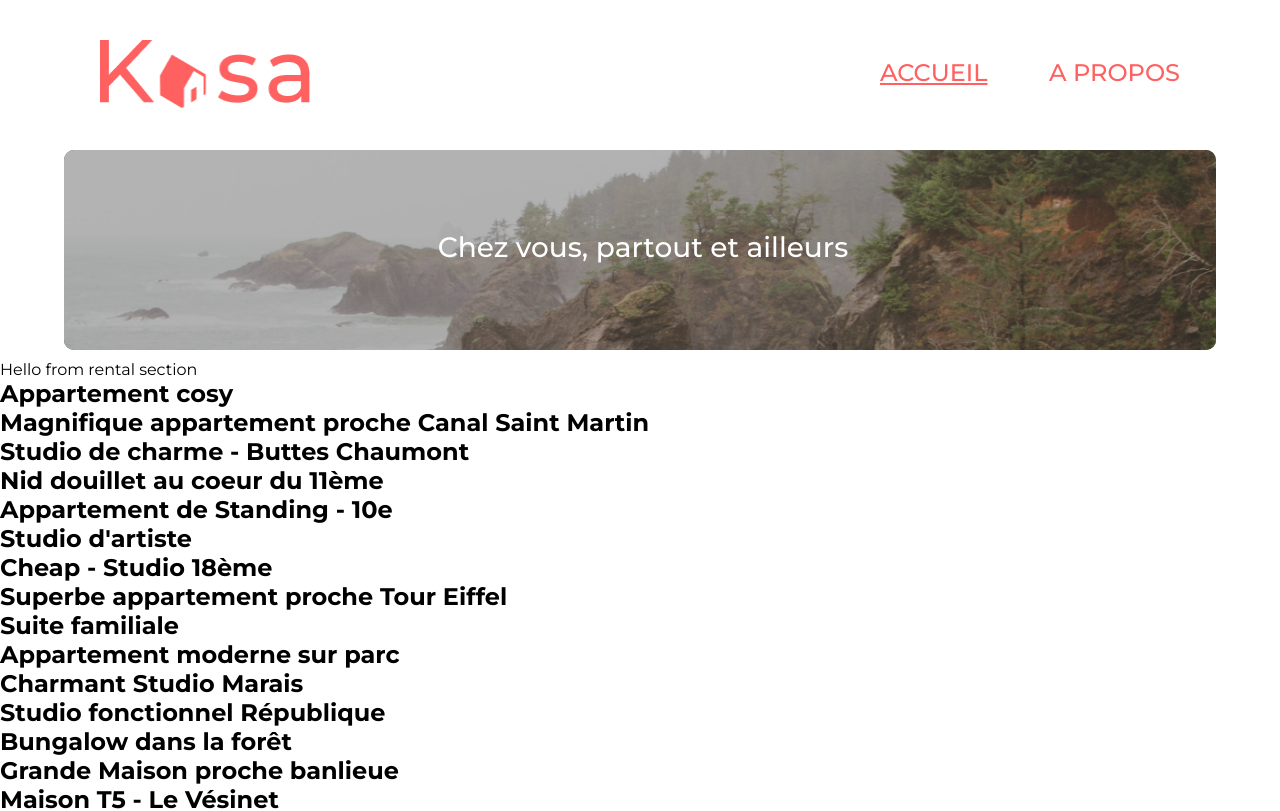
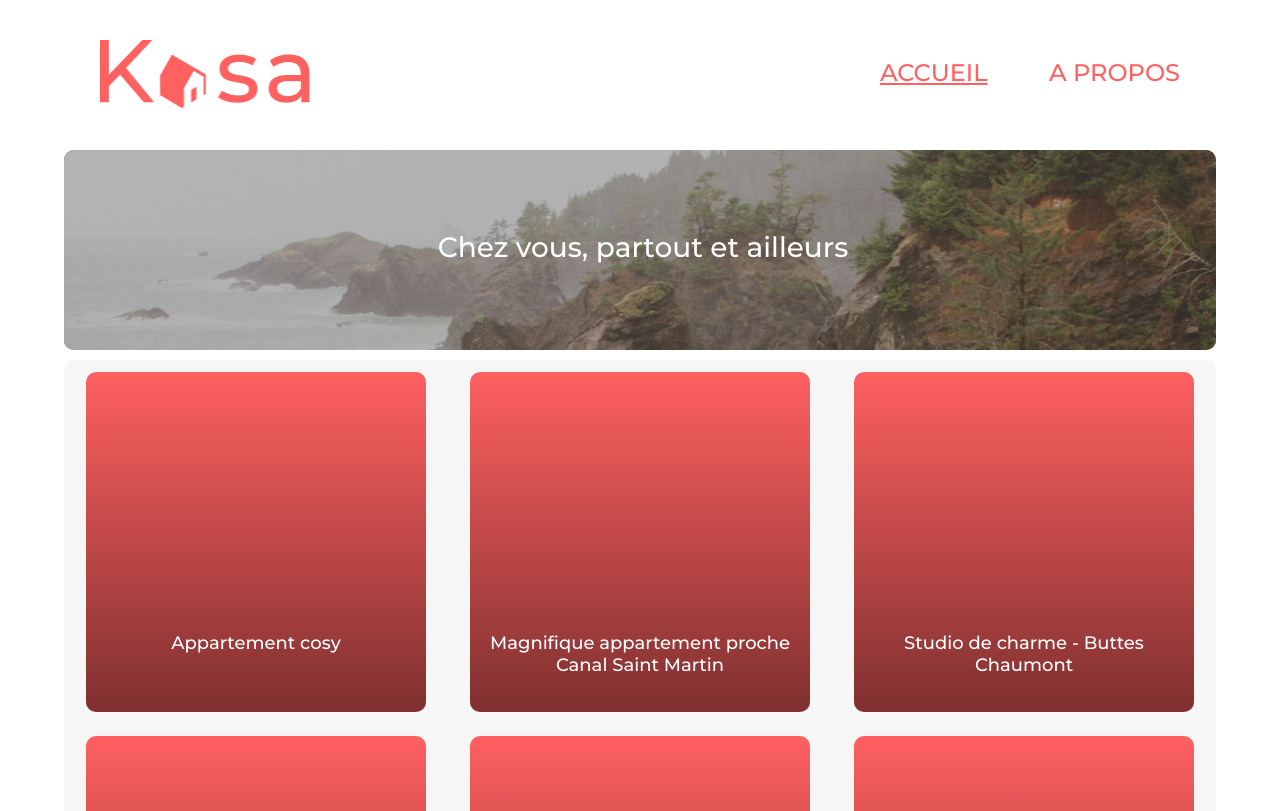
Before and after one commit to MarieRodiet/kasa, a React (Create React App) app: page / in a window 1280 px wide. Shown: the top 811 px of the page. Built offline with nearby package versions, Linux system fonts and the light colour scheme.

Commit message:
Add fragment page link/url + Footer

```diff
--- /dev/null
+++ b/src/components/Footer/index.jsx
@@ -0,0 +1,12 @@
+import './../../styles/footer.scss';
+import logo from './../../assets/logo-footer.png';
+
+function Footer() {
+    return (
+        <div className="footer-container">
+            <img id="logo" src={logo} alt="logo Kasa" />
+            <p>© 2020 Kasa. All rights reserved</p>
+        </div>
+    );
+}
+export default Footer;
--- a/src/components/RentalFragment/index.jsx
+++ b/src/components/RentalFragment/index.jsx
@@ -1,9 +1,17 @@
-function RentalFragment({title}) {
+import { Link } from 'react-router-dom';
+import './../../styles/rentalsection.scss';
+import { useLocation } from 'react-router-dom';
+
+function RentalFragment({ title, id }) {
+    const location = useLocation();
+    console.log(location);
     return (
-        <div className="rentals-fragment">
-            <h2>{title}</h2>
+        <div className="rental-section-fragment">
+            <Link to={`/${id}`}>
+                <h2>{title}</h2>
+                <div className="primaryColor-box"></div>
+            </Link>
         </div>
     );
 }
-
 export default RentalFragment;
--- a/src/components/RentalSection/index.jsx
+++ b/src/components/RentalSection/index.jsx
@@ -1,5 +1,39 @@
+import { useState, useEffect } from 'react';
+import RentalFragment from "./../RentalFragment";
+import './../../styles/rentalsection.scss';
 function RentalSection() {
-    return <div>Hello from rental section</div>;
+        const [data, setData] = useState([]);
+        const getData = () => {
+            fetch('./../data/data.json', {
+                headers: {
+                    'Content-Type': 'application/json',
+                    Accept: 'application/json',
+                },
+            })
+                .then(function (response) {
+                    return response.json();
+                })
+                .then(function (myJson) {
+                    setData(myJson);
+                });
+        };
+
+        useEffect(() => {
+            getData();
+        }, []);
+    return (
+        <div className="rental-section">
+            {data &&
+                data.length > 0 &&
+                data.map((item) => (
+                    <RentalFragment
+                        key={item.id}
+                        title={item.title}
+                        id={item.id}
+                    />
+                ))}
+        </div>
+    );
 }
 
 export default RentalSection;
--- a/src/index.jsx
+++ b/src/index.jsx
@@ -1,12 +1,14 @@
 import React from 'react';
 import ReactDOM from 'react-dom/client';
+import { BrowserRouter, Routes, Route } from 'react-router-dom';
 import './styles/index.scss';
 import Home from './pages/Home';
 import About from './pages/About';
 import Header from './components/Header';
 import Error from './components/Error';
+import Rental from './pages/Rental';
+import Footer from './components/Footer';
 
-import { BrowserRouter, Routes, Route } from 'react-router-dom';
 const root = ReactDOM.createRoot(document.getElementById('root'));
 root.render(
     <React.StrictMode>
@@ -15,8 +17,10 @@ root.render(
             <Routes>
                 <Route path="/" element={<Home />} />
                 <Route path="/about" element={<About />} />
+                <Route path="/:id" element={<Rental />} />
                 <Route path="*" element={<Error />} />
             </Routes>
+            <Footer />
         </BrowserRouter>
     </React.StrictMode>
 );
--- a/src/pages/Home/index.jsx
+++ b/src/pages/Home/index.jsx
@@ -1,29 +1,9 @@
 import bgPicture from './../../assets/home-bg-picture.png';
 import './../../styles/picturesection.scss';
-import { useState, useEffect } from 'react';
-import RentalFragment from '../../components/RentalFragment';
 import RentalSection from '../../components/RentalSection';
 
 function Home() {
-    const [data, setData] = useState([]);
-    const getData = () => {
-        fetch('./../data/data.json', {
-            headers: {
-                'Content-Type': 'application/json',
-                Accept: 'application/json',
-            },
-        })
-            .then(function (response) {
-                return response.json();
-            })
-            .then(function (myJson) {
-                setData(myJson);
-            });
-    };
 
-    useEffect(() => {
-        getData();
-    }, []);
 
     return (
         <div>
@@ -34,11 +14,7 @@ function Home() {
                 <h1>Chez vous, partout et ailleurs</h1>
             </section>
             <RentalSection className="rentals"></RentalSection>
-            {data &&
-                data.length > 0 &&
-                data.map((item) => (
-                    <RentalFragment key={item.id} title={item.title} />
-                ))}
+
         </div>
     );
 }
--- /dev/null
+++ b/src/pages/Rental/index.jsx
@@ -0,0 +1,35 @@
+import { useParams } from 'react-router-dom';
+import { useState, useEffect } from 'react';
+
+function Rental() {
+    const { id } = useParams();
+    const [rental, setRental] = useState([]);
+    const getRental = () => {
+        fetch('./../data/data.json', {
+            headers: {
+                'Content-Type': 'application/json',
+                Accept: 'application/json',
+            },
+        })
+            .then(function (response) {
+                return response.json();
+            })
+            .then(function (data) {
+                let found = data.find((element) => element.id === id);
+                setRental(found);
+            });
+    };
+    useEffect(() => {
+        getRental();
+    }, [])
+
+    console.log(rental);
+    return (
+        <div>
+            <h1>Rental PAGE!</h1>
+            <h2>{id}</h2>
+        </div>
+    );
+}
+
+export default Rental;
--- /dev/null
+++ b/src/styles/footer.scss
@@ -0,0 +1,28 @@
+.footer-container {
+    margin-top: 30px;
+    width: 100%;
+    height: 209px;
+    background: #000000;
+    position: relative;
+    bottom: 0;
+    color: white;
+    display: flex;
+    flex-direction: column;
+    justify-content: center;
+    align-items: center;
+    img {
+        width: 122px;
+        height: 40px;
+    }
+    p {
+        padding-top: 30px;
+        font-size: 12px;
+        font-weight: 500;
+        @media (min-width: 600px) {
+            font-size: 18px;
+        }
+        @media (min-width: 1000px) {
+            font-size: 24px;
+        }
+    }
+}
--- /dev/null
+++ b/src/styles/rentalsection.scss
@@ -0,0 +1,70 @@
+$primaryColor: #ff6060;
+.rental-section {
+    width: 87%;
+    min-width: 315px;
+    max-width: 400px;
+    position: relative;
+    margin: 0 auto;
+    display: flex;
+    flex-direction: column;
+
+    @media (min-width: 600px) {
+        width: 90%;
+        max-width: 1240px;
+        flex-direction: row;
+        flex-wrap: wrap;
+        justify-content: space-around;
+        background-color: #f6f6f6;
+        z-index: -2;
+        border-radius: 10px;
+    }
+
+    &-fragment {
+        position: relative;
+        top: 0px;
+        bottom: 0px;
+        margin: 10px 0;
+        width: 100%;
+        height: 255px;
+        background-color: $primaryColor;
+        border-radius: 10px;
+        background: linear-gradient(
+            180deg,
+            rgba(255, 255, 255, 0) 0%,
+            rgba(0, 0, 0, 0.5) 100%
+        );
+
+        @media (min-width: 600px) {
+            max-width: 340px;
+            height: 340px;
+            margin: 12px;
+        }
+        a {
+            display: block;
+            width: 100%;
+            height: 255px;
+            text-decoration: none;
+            color: white;
+            @media (min-width: 600px) {
+                text-align: center;
+            }
+            h2 {
+                transform: translate(10px, 200px);
+                font-weight: 500;
+                font-size: 18px;
+                @media (min-width: 600px) {
+                    transform: translate(0px, 260px);
+                }
+            }
+        }
+        .primaryColor-box {
+            position: absolute;
+            top: 0;
+            background-color: $primaryColor;
+            z-index: -1;
+            width: 100%;
+            height: 100%;
+            border-radius: 10px;
+        }
+    }
+}
```
Also changed, not shown: src/assets/logo-footer.png (added).
